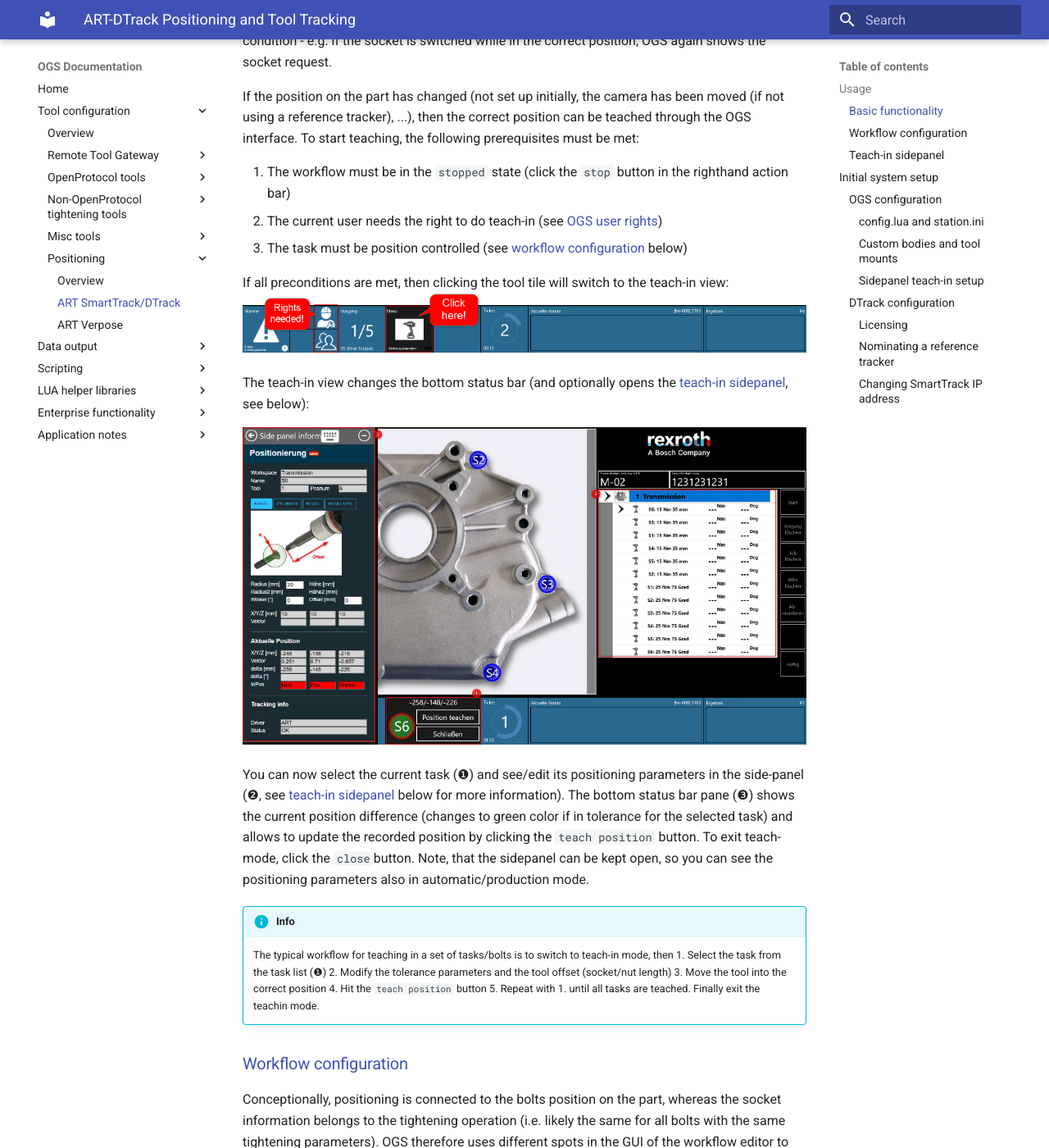
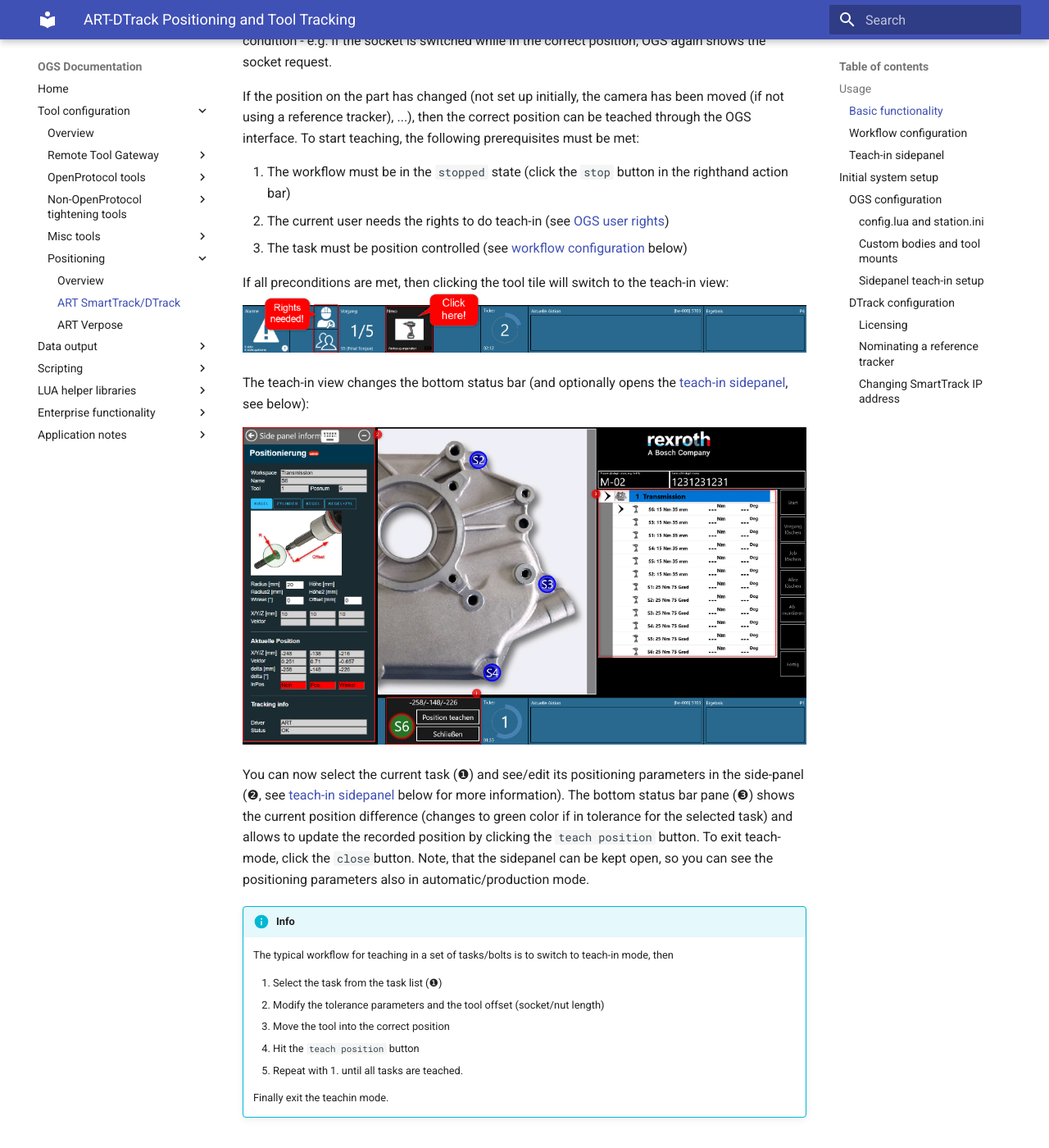
Before and after one commit to haller-erne/ogs, an MkDocs documentation site: the page built from docs/tools/positioning/positioning-art-dtrack.md, in a window 1280 px wide and 1400 px high, scrolled down 1612 px. Shown: the whole window at 82% size. Built offline with MkDocs 1.6.1 and Material for MkDocs 9.7.7, drawn with Linux system fonts in a browser that asks for light colours.

Commit message:
Update ART

```diff
--- a/docs/tools/positioning/positioning-art-dtrack.md
+++ b/docs/tools/positioning/positioning-art-dtrack.md
@@ -38,7 +38,7 @@ If any of the preconditions fail, then OGS jumps back in the sequence to the fir
 If the position on the part has changed (not set up initially, the camera has been moved (if not using a reference tracker), ...), then the correct position can be teached through the OGS interface. To start teaching, the following prerequisites must be met:
 
 1. The workflow must be in the `stopped` state (click the `stop` button in the righthand action bar)
-2. The current user needs the right to do teach-in (see [OGS user rights](../../v3/lua/userrights.md))
+2. The current user needs the rights to do teach-in (see [OGS user rights](../../v3/lua/userrights.md))
 3. The task must be position controlled (see [workflow configuration](#workflow-configuration) below)
 
 If all preconditions are met, then clicking the tool tile will switch to the teach-in view:
@@ -53,11 +53,13 @@ You can now select the current task (❶) and see/edit its positioning parameter
 !!! info
 
     The typical workflow for teaching in a set of tasks/bolts is to switch to teach-in mode, then
+
     1. Select the task from the task list (❶)
     2. Modify the tolerance parameters and the tool offset (socket/nut length)
     3. Move the tool into the correct position
     4. Hit the `teach position` button
     5. Repeat with 1. until all tasks are teached.
+
     Finally exit the teachin mode.
 
 ### Workflow configuration
@@ -76,6 +78,9 @@ A task is marked as positioning-enabled by setting the task parameter Position s
 ### Teach-in sidepanel
 
 For information about how to access the teach-in view, see [basic functionality](#basic-functionality) above.
+
+
+
 
 
 
```
